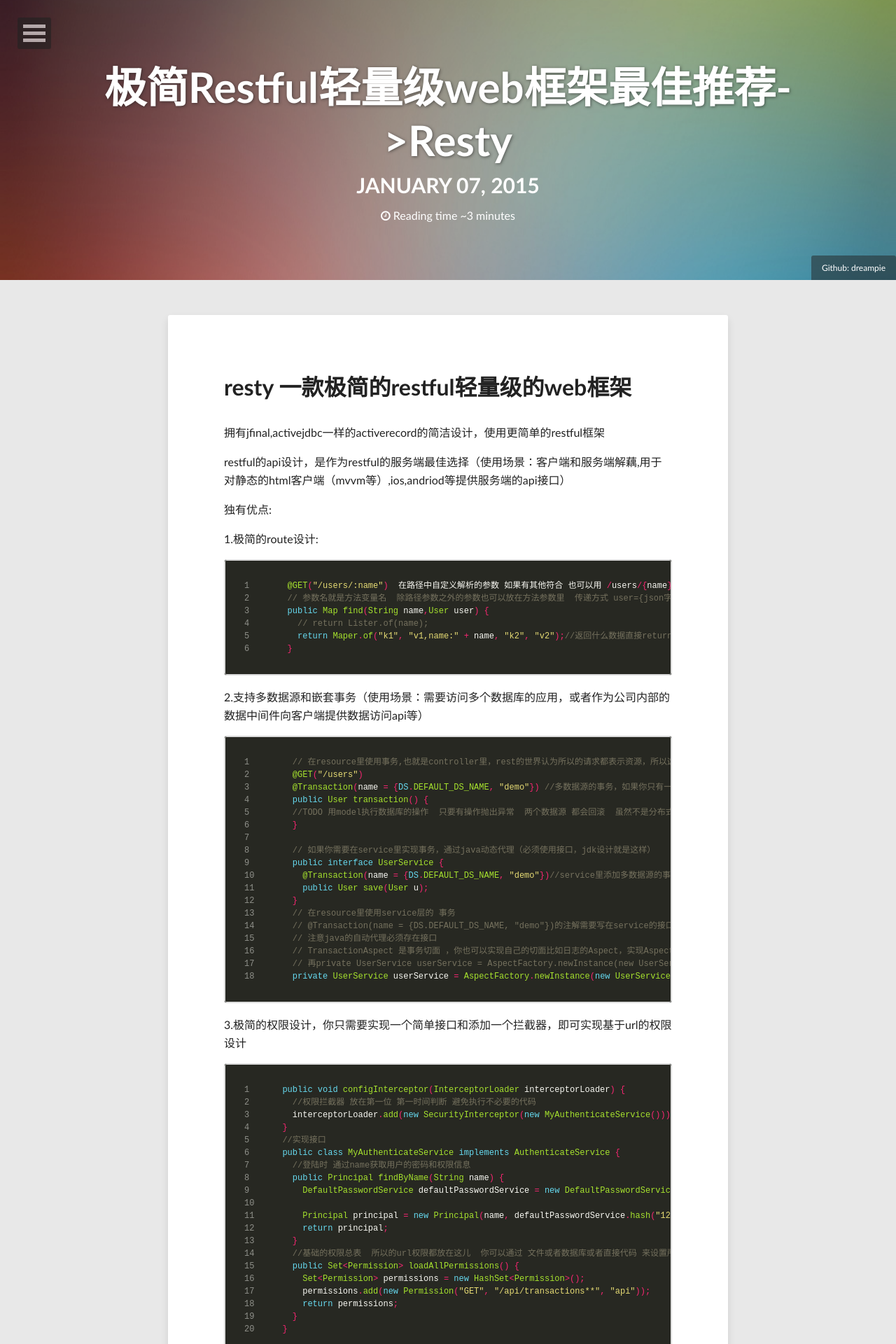
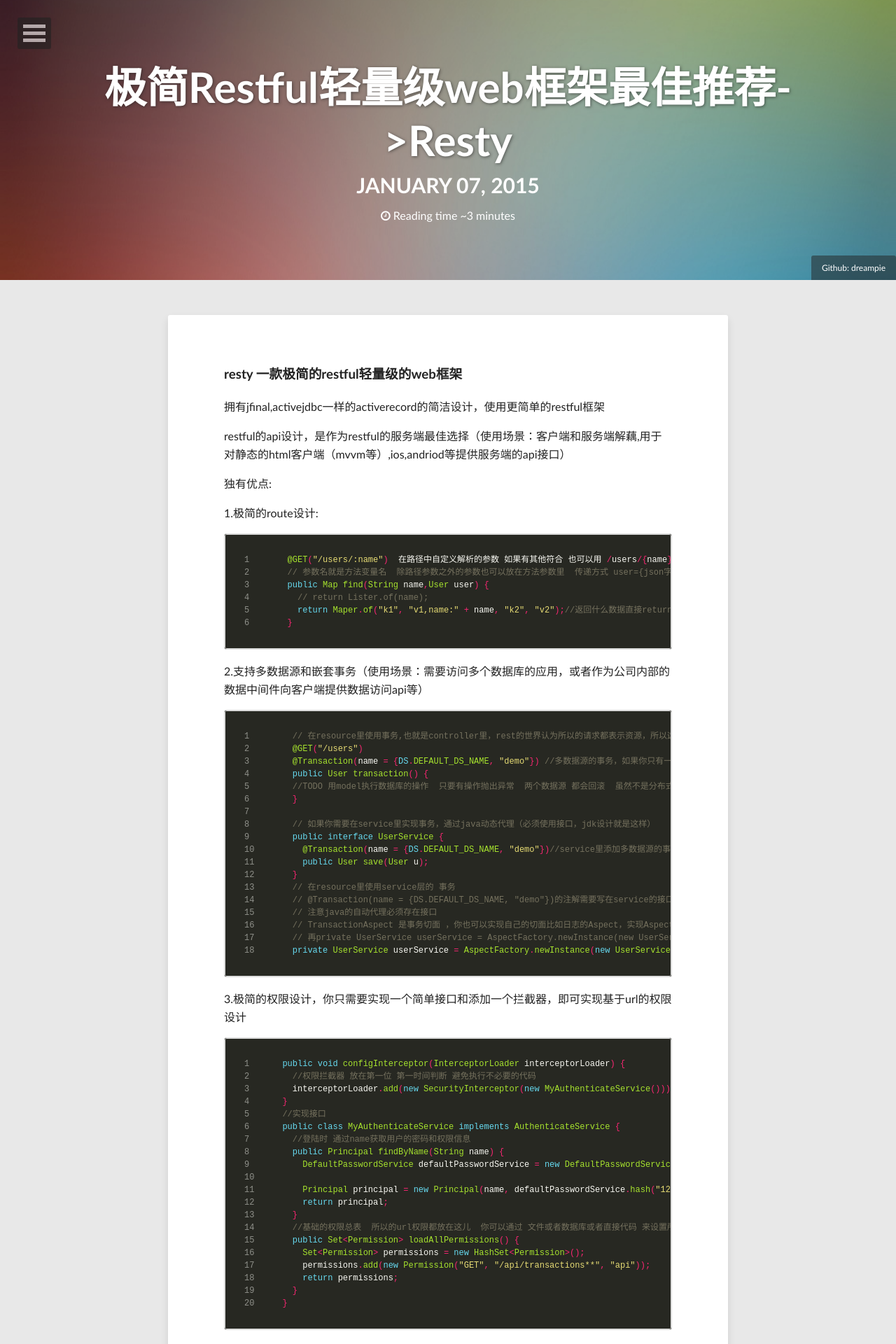
Before and after one commit to Dreampie/dreampie.github.io, a Jekyll site: the page built from _posts/2015-01-07-resty-intro.md, in a window 1280 px wide. Shown: the top 1920 px of the page at 70% size. Built offline with Jekyll 4.4.1, drawn with Linux system fonts in a browser that asks for light colours; comment, search, counter and statistics services are not loaded.

```diff
--- a/_posts/2015-01-07-resty-intro.md
+++ b/_posts/2015-01-07-resty-intro.md
@@ -9,8 +9,8 @@ image:
   creditlink: http://www.dargadgetz.com/ios-7-abstract-wallpaper-pack-for-iphone-5-and-ipod-touch-retina/
 ---
 
-resty 一款极简的restful轻量级的web框架
-===========
+### resty 一款极简的restful轻量级的web框架
+
 
 拥有jfinal,activejdbc一样的activerecord的简洁设计，使用更简单的restful框架
 
```
